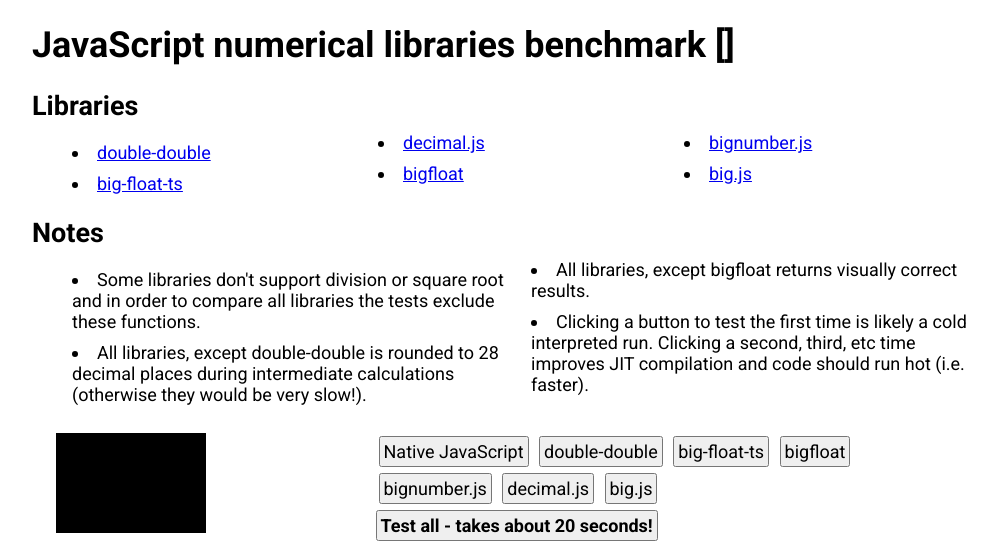
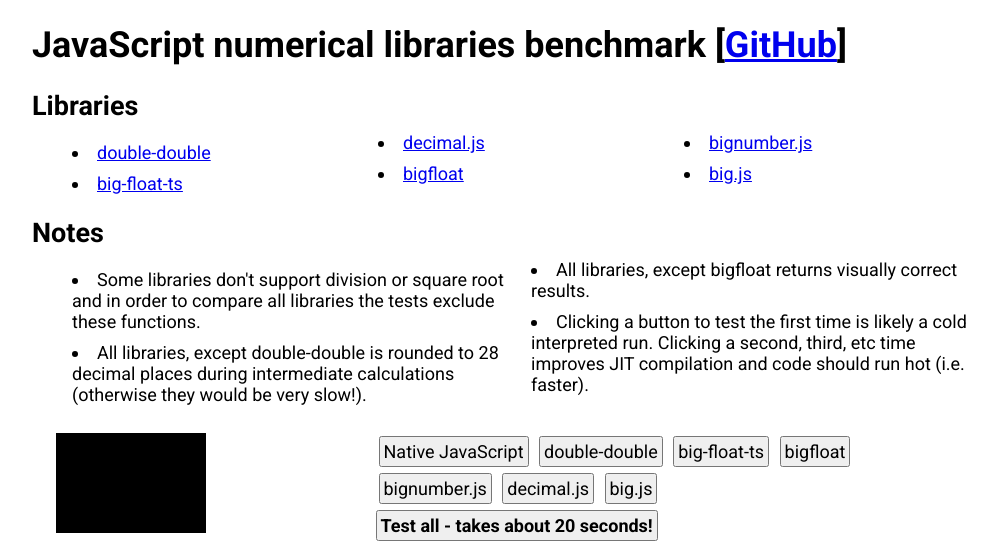
Before and after one commit to FlorisSteenkamp/big-float-benchmark, a website built with webpack: page index.html in a window 1280 px wide. Shown: the top 551 px of the page, without its empty margins (138-1135 px from the left). Built offline with nearby package versions, Linux system fonts and the light colour scheme; what big-float-ts, double-double would draw is missing.

Commit message:
added github link

```diff
--- a/index.html
+++ b/index.html
@@ -50,7 +50,7 @@
 
 <body>
 	<div style="max-width: 940px; margin: auto;">
-		<h1>JavaScript numerical libraries benchmark [<a href="https://github.com/FlorisSteenkamp/big-float-benchmark"></a>]</h1>
+		<h1>JavaScript numerical libraries benchmark [<a href="https://github.com/FlorisSteenkamp/big-float-benchmark">GitHub</a>]</h1>
 
 		<h2>Libraries</h2>
 		<ul style="columns: 3; list-style-position: inside;">
```
